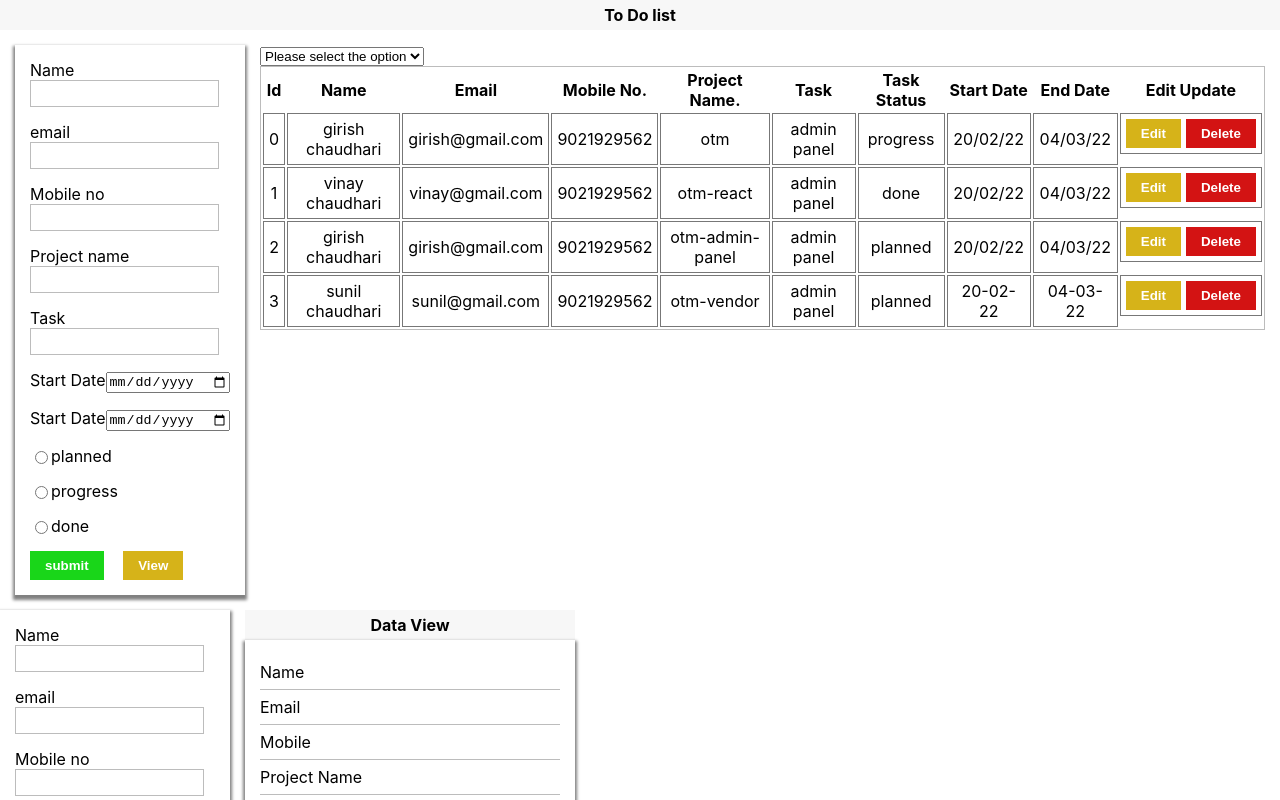
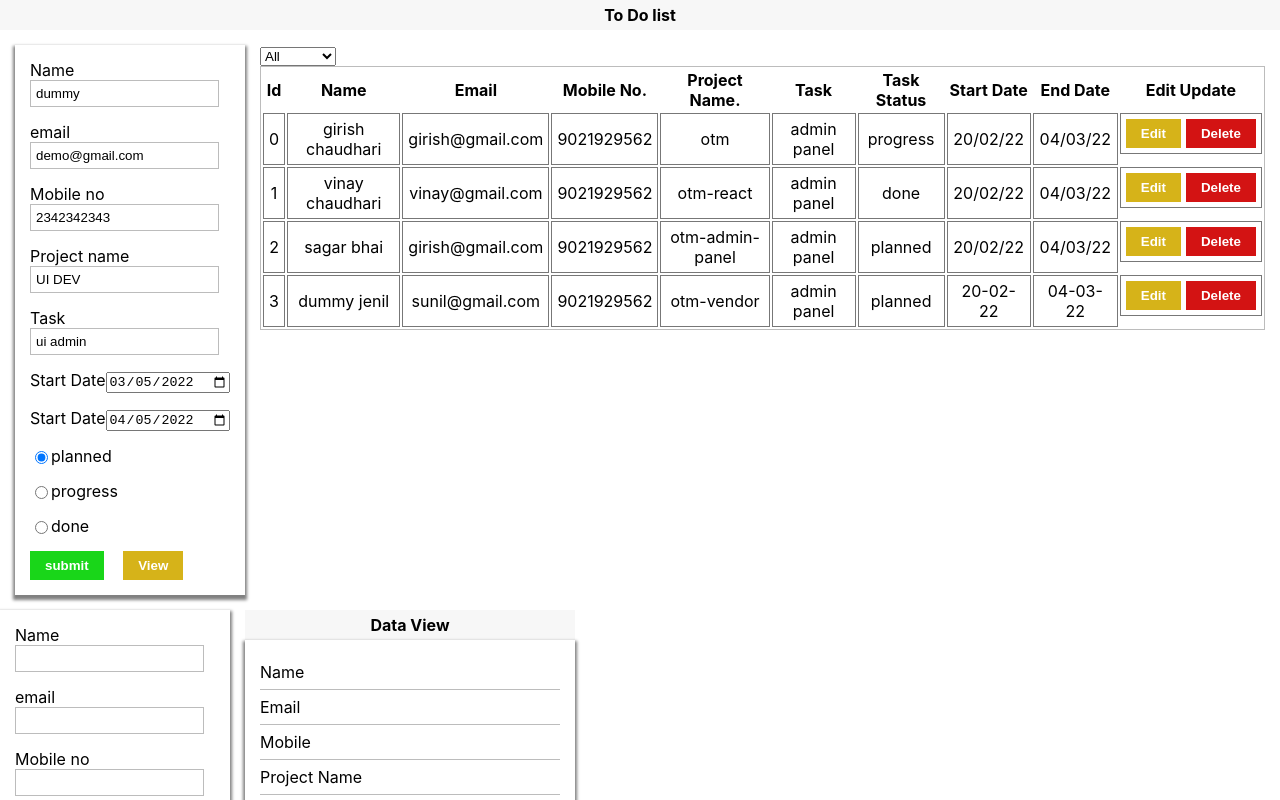
Before and after one commit to girish-chaudhari/crud_inter, a React (Create React App) app: page / in a window 1280 px wide. Shown: the top 800 px of the page. Built offline with nearby package versions, Linux system fonts and the light colour scheme.

Commit message:
some issue solved

```diff
--- a/src/components/DataCrud.js
+++ b/src/components/DataCrud.js
@@ -1,7 +1,7 @@
 import React, { useEffect, useState } from 'react'
 import { ToDoUserSchema } from './ValidationSchema'
-import { Field,  Formik } from 'formik';
-import {data} from './_data'
+import { Field, Formik } from 'formik';
+import { data } from './_data'
 
 
 const DataCrud = () => {
@@ -18,21 +18,17 @@ const DataCrud = () => {
     const [updateStartDate, setUpdateStartDate] = useState();
     const [updateEndDate, setUpdateEndDate] = useState();
     const [updateId, setUpdateId] = useState();
-
+    const [snapShot, setSnapShot] = useState([])
+    const [isFilter, setIsFilter] = useState(false)
 
     const [dataView, setDataView] = useState({});
-
 
     // let updateDataList ;
     function fetchData() {
         setDataList(data);
     }
 
-        // let Editable = false
-
-
-
-        const handleUpdate = (id) =>{
+    const handleUpdate = (id) => {
         //   Editable = true;
         console.log(id)
         console.log("id with data", dataList[id])
@@ -50,70 +46,101 @@ const DataCrud = () => {
     }
 
 
-     const handleDelete = (id) =>{
-        setDataList(dataList.filter(item =>  item.id !== id));
+    const handleDelete = (id) => {
+        // setIsFilter(false)
 
-        console.log("datalist",dataList)
+        let deletedData = [...dataList]
+        let deletedSnapData = [...snapShot]
+        let eleIndex = deletedData.findIndex(item => item.id === id)
+
+        let eleIndexinFilter = snapShot.findIndex(item => item.id === id)
+
+        deletedData.splice(eleIndex, 1)
+
+        setDataList(deletedData);
+        if(eleIndexinFilter >=0){
+             deletedSnapData.splice(eleIndexinFilter, 1)
+            setSnapShot(deletedSnapData)
+    }
         }
 
     const handleFormSubmit = (values) => {
         console.log("values ==>", values);
         // data.push(values)
-        data[dataList.length] = values
-        fetchData()
+
+        values.id = dataList.length;
+        // data[dataList.length] = values
+        console.log('datalist ===>', dataList);
+// setIsFilter(false)
+        setDataList([...dataList, values])
+
+        console.log('datalist ===>', dataList)
+        // fetchData()
     }
     const handleFormUpdate = () => {
         // updateId
-        console.log("values ==>", updateDataList.id);
-       let obj={
-            name : updateName,
-            updateEmail,
-            updateMobile,
-            updateTask,
-            updateProject,
-            updateStartDate,
-            updateEndDate,
-        }
-        // let data = dataList
-        // data[updateId] = obj
-        console.log('data', data,"i => ", updateId)
-        setDataList(dataList.filter(item => item.id == updateId ? item.name = updateName :item  ))
-        setDataList(dataList.filter(item => item.id == updateId ? item.email = updateEmail :item  ))
-        setDataList(dataList.filter(item => item.id == updateId ? item.mobile = updateMobile :item  ))
-        setDataList(dataList.filter(item => item.id == updateId ? item.project = updateProject :item  ))
-        setDataList(dataList.filter(item => item.id == updateId ? item.task = updateTask :item  ))
-        setDataList(dataList.filter(item => item.id == updateId ? item.start_time = updateStartDate :item  ))
-        setDataList(dataList.filter(item => item.id == updateId ? item.end_time = updateEndDate :item  ))
+        // console.log("values ==>", updateDataList.id);
+        // let obj = {
+        //     name: updateName,
+        //     updateEmail,
+        //     updateMobile,
+        //     updateTask,
+        //     updateProject,
+        //     updateStartDate,
+        //     updateEndDate,
+        // }
+        // // let data = dataList
+        // // data[updateId] = obj
+        // console.log('data', data, "i => ", updateId)
+        // setDataList(dataList.filter(item => item.id == updateId ? item.name = updateName : item))
+        // setDataList(dataList.filter(item => item.id == updateId ? item.email = updateEmail : item))
+        // setDataList(dataList.filter(item => item.id == updateId ? item.mobile = updateMobile : item))
+        // setDataList(dataList.filter(item => item.id == updateId ? item.project = updateProject : item))
+        // setDataList(dataList.filter(item => item.id == updateId ? item.task = updateTask : item))
+        // setDataList(dataList.filter(item => item.id == updateId ? item.start_time = updateStartDate : item))
+        // setDataList(dataList.filter(item => item.id == updateId ? item.end_time = updateEndDate : item))
     }
 
-    function handleselect(e){
+    function handleselect(e) {
         let selected = e.target.value
-        console.log("values of select",e.target.value)
-        let x = data.filter((a)=>{if(a.status==selected){return a}});
-        setDataList(x)
+        setIsFilter(true)
+        if(selected === "all"){
+            setIsFilter(false)
+        }else{
+            let x = dataList.filter(a => a.status == selected);
+            setSnapShot(x)
         }
 
-    const viewFields = (values) =>{
+    }
+
+    const viewFields = (values) => {
         setDataView(values)
         console.log("values", dataView);
     }
     useEffect(() => {
-        fetchData();
+        fetchData()
     }, [])
+
+    const handleData = () => {
+     console.log("datalist.... my ", dataList)
+ }
+    useEffect(() => {
+        handleData()
+    }, [dataList])
 
 
     return (
         <div>
             <Formik
                 initialValues={{
-             name: "",
-             email:'',
-             mobile:'',
-             project:'',
-             task:'',
-             status:'',
-             start_time:'',
-             end_time:''
+                    name: "dummy",
+                    email: 'demo@gmail.com',
+                    mobile: '2342342343',
+                    project: 'UI DEV',
+                    task: 'ui admin',
+                    status: 'planned',
+                    start_time: '2022-03-05',
+                    end_time: '2022-04-05'
                 }}
                 validationSchema={ToDoUserSchema}
                 onSubmit={handleFormSubmit}
@@ -252,15 +279,15 @@ const DataCrud = () => {
                                                 submit
                                             </button>
                                             &nbsp;
-                                         <button className='btn warning btn-view'  onClick={() =>viewFields(values)}> View</button>
+                                            <button className='btn warning btn-view' onClick={() => viewFields(values)}> View</button>
                                         </div>
                                     </form>
 
                                 </div>
                             </div>
                             <div className="col col-table">
-                                <select name="filter" id="" onChange={handleselect}>
-                                    <option >Please select the option</option>
+                                <select name="filter" id="filterOption" onChange={handleselect}>
+                                    <option value="all">All</option>
                                     <option value="done">Done</option>
                                     <option value="progress">Progress</option>
                                     <option value="planned">Planned</option>
@@ -282,7 +309,7 @@ const DataCrud = () => {
                                             </tr>
                                         </thead>
                                         <tbody>
-                                    {dataList.map((item, i) => (
+                                            {!isFilter ? dataList.map((item, i) => (
                                                 <tr key={i}>
                                                     <td>{i}</td>
                                                     <td>{item.name}</td>
@@ -309,7 +336,33 @@ const DataCrud = () => {
                                                         </button>
                                                     </td>
                                                 </tr>
-                                    ))}
+                                            )) : snapShot.map((item, i) => (
+                                                <tr key={i}>
+                                                    <td>{i}</td>
+                                                    <td>{item.name}</td>
+                                                    <td>{item.email}</td>
+                                                    <td>{item.mobile}</td>
+                                                    <td>{item.project}</td>
+                                                    <td>{item.task}</td>
+                                                    <td>{item.status}</td>
+                                                    <td>{item.start_time}</td>
+                                                    <td>{item.end_time}</td>
+                                                    <td className="buttons">
+                                                        <button
+                                                            className="btn warning"
+                                                            onClick={() => handleUpdate(i)}
+                                                        >
+                                                            Edit
+                                                        </button>
+                                                        <button
+                                                            name={item.name}
+                                                            className="btn danger"
+                                                            onClick={() => handleDelete(item.id)}
+                                                        >
+                                                            Delete
+                                                        </button>
+                                                    </td>
+                                                </tr>))}
                                         </tbody>
                                     </table>
                                 </div>
@@ -329,7 +382,7 @@ const DataCrud = () => {
                                 <input
                                     type="text"
                                     value={updateName}
-                                onChange = {(e)=>{setUpdateName(e.target.value)}}
+                                    onChange={(e) => { setUpdateName(e.target.value) }}
                                     // onBlur={handleBlur}
                                     // onChange={handleChange}
                                     id="name"
@@ -343,7 +396,7 @@ const DataCrud = () => {
                                 <input
                                     type="text"
                                     value={updateEmail}
-                                onChange = {(e)=>{setUpdateEmail(e.target.value)}}
+                                    onChange={(e) => { setUpdateEmail(e.target.value) }}
 
                                     id="email"
                                     className="input-control"
@@ -356,7 +409,7 @@ const DataCrud = () => {
                                     type="text"
                                     id="mobile"
                                     value={updateMobile}
-                                onChange = {(e)=>{setUpdateMobile(e.target.value)}}
+                                    onChange={(e) => { setUpdateMobile(e.target.value) }}
                                     maxLength="10"
                                     className="input-control"
                                 />
@@ -367,7 +420,7 @@ const DataCrud = () => {
                                 <input
                                     type="text"
                                     value={updateProject}
-                                onChange = {(e)=>{setUpdateProject(e.target.value)}}
+                                    onChange={(e) => { setUpdateProject(e.target.value) }}
                                     id="project"
                                     className="input-control"
                                 />
@@ -378,7 +431,7 @@ const DataCrud = () => {
                                 <input
                                     type="text"
                                     id="task"
-                                onChange = {(e)=>{setUpdateTask(e.target.value)}}
+                                    onChange={(e) => { setUpdateTask(e.target.value) }}
                                     value={updateTask}
                                     className="input-control"
                                 />
@@ -391,7 +444,7 @@ const DataCrud = () => {
                                     id="start-date"
                                     name='start_time'
                                     value={updateStartDate}
-                                onChange = {(e)=>{setUpdateStartDate(e.target.value)}}
+                                    onChange={(e) => { setUpdateStartDate(e.target.value) }}
                                 />
                                 {/* <div className="error">{errors.start_time}</div> */}
                             </div>
@@ -402,7 +455,7 @@ const DataCrud = () => {
                                     id="end-date"
                                     name='end_time'
                                     value={updateEndDate}
-                                onChange = {(e)=>{setUpdateEndDate(e.target.value)}}
+                                    onChange={(e) => { setUpdateEndDate(e.target.value) }}
                                 />
                                 {/* <div className="error">{errors.end_time}</div> */}
                             </div>
@@ -442,7 +495,7 @@ const DataCrud = () => {
                             <button
                                 type="submit"
                                 className="btn success"
-                        onClick={() =>handleFormUpdate()}
+                                onClick={() => handleFormUpdate()}
                             >
                                 Save Changes
                             </button>
--- a/src/components/_data.js
+++ b/src/components/_data.js
@@ -23,7 +23,7 @@ let data = [
     },
     {
       id: 3,
-      name: "girish chaudhari",
+      name: "sagar bhai",
       email: "girish@gmail.com",
       mobile: "9021929562",
       project: "otm-admin-panel",
@@ -34,7 +34,7 @@ let data = [
     },
     {
       id: 4,
-      name: "sunil chaudhari",
+      name: "dummy jenil",
       email: "sunil@gmail.com",
       mobile: "9021929562",
       project: "otm-vendor",
```
Also changed, not shown: src/components/ValidationSchema.js (+5 -5 lines). Lines whose indentation alone changed are shown as unchanged.
